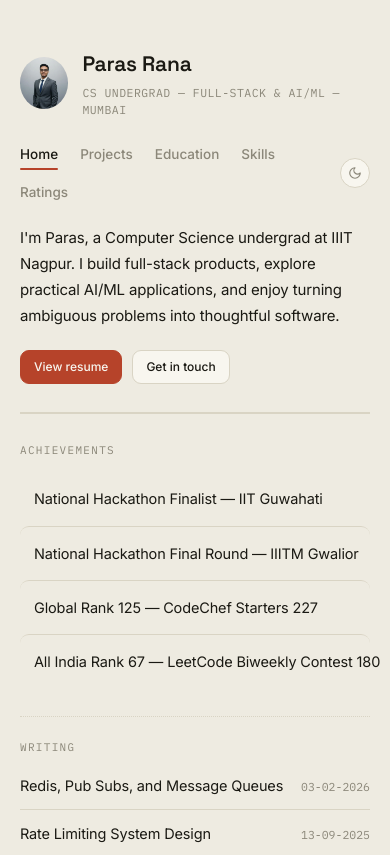
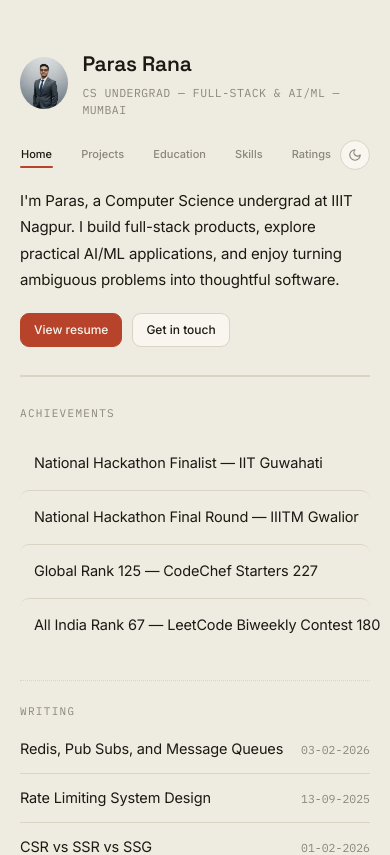
Before and after one commit to ParasRana123/Portfolio-Website, a Next.js app: page / in a window 390 px wide. Shown: the top 855 px of the page. Built offline with nearby package versions, Linux system fonts and the light colour scheme; no server answers.

Commit message:
made responsive

```diff
--- a/styles/portfolio.css
+++ b/styles/portfolio.css
@@ -113,6 +113,34 @@
 .dp-toggle:hover {
   color: var(--accent);
   border-color: var(--accent);
+}
+
+@media (max-width: 560px) {
+  .dp-nav {
+    display: grid;
+    grid-template-columns: minmax(0, 1fr) 30px;
+    align-items: center;
+    gap: 8px;
+  }
+
+  .dp-nav-links {
+    min-width: 0;
+    flex-wrap: nowrap;
+    justify-content: space-between;
+    gap: 4px;
+  }
+
+  .dp-nav-btn {
+    flex: 0 1 auto;
+    padding: 4px 1px;
+    font-size: 11px;
+    line-height: 1.2;
+    white-space: nowrap;
+  }
+
+  .dp-toggle {
+    justify-self: end;
+  }
 }
 
 .dp-hr {
@@ -446,13 +474,15 @@
 }
 
 .dp-spotify-player-shell {
+  display: flex;
+  flex-direction: column;
+  align-items: stretch;
   position: relative;
 }
 
 .dp-spotify-more-button {
-  position: absolute;
-  top: 12px;
-  right: 64px;
+  align-self: flex-end;
+  margin-bottom: 8px;
   z-index: 2;
   display: inline-flex;
   align-items: center;
@@ -480,8 +510,8 @@
 
 .dp-spotify-dropdown {
   position: absolute;
-  top: 64px;
-  right: 12px;
+  top: 40px;
+  right: 0;
   z-index: 3;
   display: grid;
   width: min(280px, calc(100% - 24px));
```
